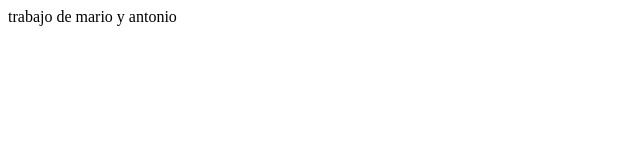
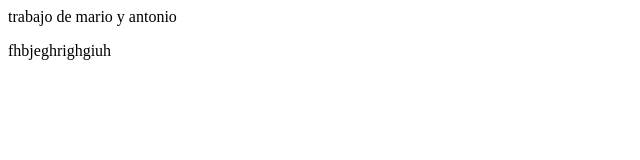
Before and after one commit to MarioTurrientes/Practica_En_Grupo.github.io, a plain HTML site: page index.html in a window 1280 px wide. Shown: the whole page, without its empty margins (0-640 px from the left). Drawn offline with Linux system fonts and the light colour scheme.

Commit message:
hfhvighg

```diff
--- a/index.html
+++ b/index.html
@@ -8,6 +8,7 @@
 
 		<header>
 			<p>trabajo de mario y antonio</p>
+			<p> fhbjeghrighgiuh</p>
 		</header>
 
 		<main>
```
